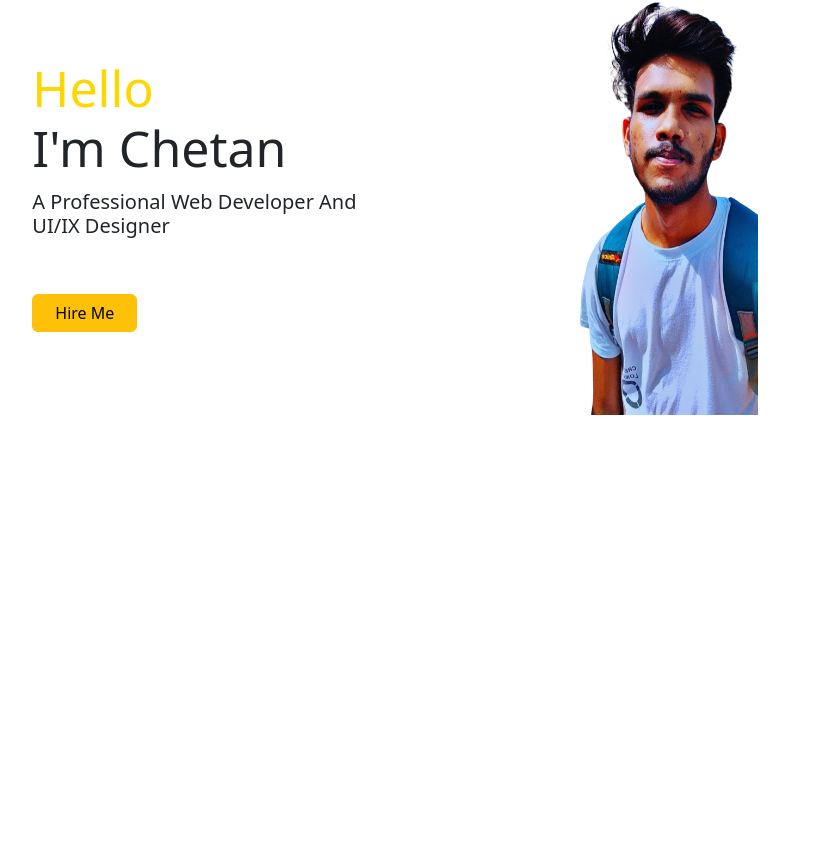
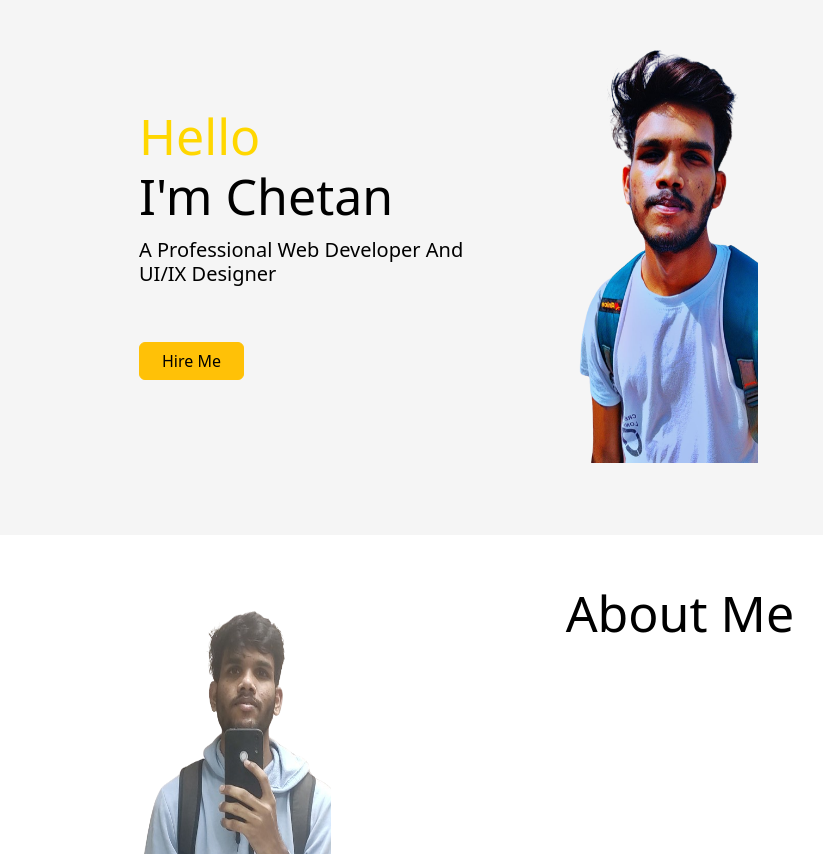
Before and after one commit to Chetax/My-Portfolio, a React (Create React App) app: page / in a window 1280 px wide. Shown: the part 106-960 px from the top of the page, without its empty margins (193-1016 px from the left). Before the commit the page ends 800 px from the top, so only its background shows below. Built offline with nearby package versions, Linux system fonts and the light colour scheme.

Commit message:
Added Home Section With Theme

```diff
--- a/src/App.js
+++ b/src/App.js
@@ -2,11 +2,15 @@
 import './App.css';
 import Navbar from './Component/Navbar/Navabr';
 import Home from './Component/Home/Home';
+import React from 'react';
+
 function App() {
+
   return (
     <div className="App">
      <Navbar/>
-     <Home/>
+     <Home position={1}/>
+     <Home position={0}/>
     </div>
   );
 }
--- a/src/Component/Home/Home.jsx
+++ b/src/Component/Home/Home.jsx
@@ -1,22 +1,60 @@
-import hero from './1694966571091-removebg-preview.png'
-const Home = () => {
-  return (
+import hero from './1694966571091-removebg-preview.png';
+import image from './image2.png';
+import {useContext } from 'react';
+import Context from '../../ContextApi/Context';
+const Home = ({position}) => {
 
-    <div className="container-fluid"style={{height:'55vh'}}>
-     <div className="row">
-        <div className="col-2"></div>
-       <div className="col-5" style={{display:'flex',justifyContent:'center',flexDirection:'column  '}}>
-       <h1 style={{fontSize:'50px'}}><span style={{color:"gold"}}>Hello</span> <br/>I'm Chetan</h1>
-       <h5 className='mt-1'>A Professional Web Developer And <br></br>UI/IX Designer</h5>
-       <button type="button" class="btn mt-5 btn-warning" style={{width:'105px'}}>Hire Me</button>
-       </div>
-       <div className="col-5">
-        <img src={hero} style={{height:'55vh',width:'15vw'}} alt="" />
+  const {sun, setsun}=useContext(Context);
+  let navbarbgcolor="";
+  if(position==1)
+  navbarbgcolor = sun === 0 ? "whitesmoke" : "black";
+  else
+  navbarbgcolor = sun === 0 ? "white" : "black";
+  const fontcolor = sun === 0 ? "black" : "white";
+  if(position===1){
+    return (
+      <div className="container-fluid " style={{ height: '70vh' ,backgroundColor:navbarbgcolor }}>
+        <div className="row pt-5">
+          <div className="col-3"></div>
+          <div className="col-4" style={{ display: 'flex', justifyContent: 'center', flexDirection: 'column' }}>
+            <h1 style={{ fontSize: '50px' }}>
+              <span style={{ color: 'gold' }}>Hello</span> <br />
+              <span style={{color:fontcolor}}>I'm Chetan</span>
+            </h1>
+            <h5 className="mt-1" style={{color:fontcolor}}>A Professional Web Developer And <br></br>UI/IX Designer</h5>
+            <button type="button" className="btn mt-5 btn-warning" style={{ width: '105px' }}>
+              Hire Me
+            </button>
+          </div>
+          <div className="col-5">
+            <img src={hero} className='img-fluid' style={{ height: '55vh', width: '15vw' }} alt="" />
+          </div>
+          <div className="col-2"></div>
+        </div>
+      </div>
+    );
+  }
+  else
+  {
+
+    return (
+      <div className="container-fluid " style={{ height: '70vh' ,backgroundColor:navbarbgcolor }}>
+      <div className="row pt-5">
+        <div className="col-3"></div>
+        <div className="col-4">
+          <img src={image} className='img-fluid' style={{ height: '55vh', width: '15vw' }} alt="" />
+         </div>
+        <div className="col-5" style={{ display: 'flex', justifyContent: 'start', flexDirection: 'column' }}>
+          <h1 style={{ fontSize: '50px' }}> <span style={{color:fontcolor}}> About Me </span></h1>
+
         </div>
         <div className="col-2"></div>
-     </div>
+      </div>
     </div>
-  );
+    );
+
+  }
+
 };
 
 export default Home;
--- a/src/Component/Navbar/Navabr.jsx
+++ b/src/Component/Navbar/Navabr.jsx
@@ -1,31 +1,46 @@
 import lightimg from './light.png';
 import darkimg from './dark.png';
-import { useState } from 'react';
-import React from 'react';
-const Navbar = () => {
-  const[sun,setsun]=useState(0);
-  const navbarbgcolor=sun===0 ? "whitesmoke" : "black";
-  const fontcolor=sun===0 ? "black" : "white";
-   const changethem=()=>{
-    console.log("hello")
+import {useContext } from 'react';
+import Context from '../../ContextApi/Context';
+export default function Navbar({children}){
+  const {sun, setsun}=useContext(Context);
+
+  const navbarbgcolor = sun === 0 ? "whitesmoke" : "black";
+  const fontcolor = sun === 0 ? "black" : "white";
+
+  const buttoncolor = sun === 0 ? "" : "white";
+  const changethem = () => {
+    console.log("hello");
     setsun((prevsun) => (prevsun === 0 ? 1 : 0));
+  };
 
-   }
 
   return (
 
-  <nav className="navbar navbar-expand-lg " style={{backgroundColor:navbarbgcolor}} >
+      <nav className="navbar navbar-expand-lg " style={{ backgroundColor: navbarbgcolor }}>
         <div className="container">
           <a className="navbar-brand " href="#">
-     { sun==0 ? <img src={darkimg}style={{height:'55px'}} alt="logo" /> : <img src={ lightimg}style={{height:'55px'}} alt="logo" /> }
+            {sun === 0 ? <img src={darkimg} style={{ height: '55px' }} alt="logo" /> : <img src={lightimg} style={{ height: '55px' }} alt="logo" />}
           </a>
-    <button className="navbar-toggler" type="button" data-bs-toggle="collapse" data-bs-target="#navbarSupportedContent" aria-controls="navbarSupportedContent" aria-expanded="false" aria-label="Toggle navigation">
-      <span className="navbar-toggler-icon"></span>
+          <button
+            className="navbar-toggler"
+            style={{ border: "2px solid white" }}
+            type="button"
+            data-bs-toggle="collapse"
+            data-bs-target="#navbarSupportedContent"
+            aria-controls="navbarSupportedContent"
+            aria-expanded="false"
+            aria-label="Toggle navigation"
+          >
+            <span className="navbar-toggler-icon" style={{ backgroundColor: "white" }}></span>
           </button>
+
           <div className="collapse navbar-collapse" id="navbarSupportedContent">
             <ul className="navbar-nav ms-auto mb-2 mb-lg-0">
-        <li className="nav-item" >
-          <a className="nav-link fw-semibold" aria-current="page" href="#" style={{color:fontcolor}}>Home</a>
+              <li className="nav-item">
+                <a className="nav-link fw-semibold"  aria-current="page" href="#" style={{ color: fontcolor }}>
+                  Home
+                </a>
               </li>
               <li className="nav-item"  style={{marginLeft:'20px'}}>
           <a className="nav-link fw-semibold " href="#"  style={{color:fontcolor}}>About Me</a>
@@ -39,18 +54,15 @@ const Navbar = () => {
         <li className="nav-item" style={{marginLeft:'20px'}}>
           <a className="nav-link fw-semibold " aria-disabled="true"  style={{color:fontcolor}}>Contect Me</a>
         </li>
-        <li className="nav-item" style={{marginLeft:'20px'}}>
-          <a className="nav-link fw-semibold " aria-disabled="true" onClick={changethem} style={{color:fontcolor}}>
-            { sun==0 ? <i className="fa-solid fa-moon"></i> : <i class="fa-solid fa-sun"></i> }
+              <li className="nav-item" style={{ marginLeft: '20px' }}>
+                <a className="nav-link fw-semibold " aria-disabled="true" onClick={changethem} style={{ color: fontcolor }}>
+                  {sun === 0 ? <i className="fa-solid fa-moon"></i> : <i className="fa-solid fa-sun"></i>}
                 </a>
               </li>
             </ul>
-
           </div>
         </div>
       </nav>
+
   );
-}
-
-
-export default Navbar;
+};
--- /dev/null
+++ b/src/ContextApi/Context.js
@@ -0,0 +1,4 @@
+import { createContext } from "react";
+
+const Context = createContext();
+export default Context;
--- /dev/null
+++ b/src/ContextApi/NoteContext.js
@@ -0,0 +1,7 @@
+import React, { useState } from "react";
+import Context from "./Context";
+export default function NoteContext({ children }) {
+    const [sun,setsun]=useState(0);
+    const value={sun,setsun};
+    return <Context.Provider value={value}>{children}</Context.Provider>;
+}
--- a/src/index.js
+++ b/src/index.js
@@ -3,12 +3,14 @@ import ReactDOM from 'react-dom/client';
 import './index.css';
 import App from './App';
 import reportWebVitals from './reportWebVitals';
-
+import NoteContext from './ContextApi/NoteContext';
 const root = ReactDOM.createRoot(document.getElementById('root'));
 root.render(
-  <React.StrictMode>
+
+    <NoteContext>
     <App />
-  </React.StrictMode>
+    </NoteContext>
+
 );
 
 // If you want to start measuring performance in your app, pass a function
```
Also changed, not shown: src/Component/ABoutUs/About.jsx (added, +9 -0 lines), src/Component/Home/image2.png (added). Lines whose indentation alone changed are shown as unchanged.
